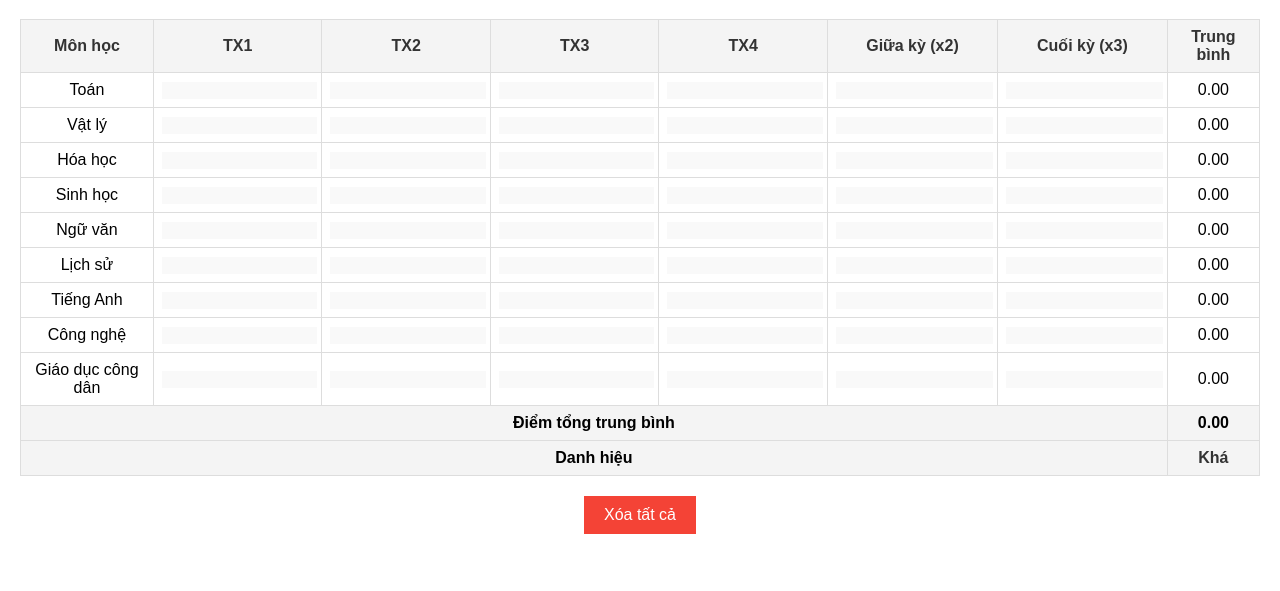
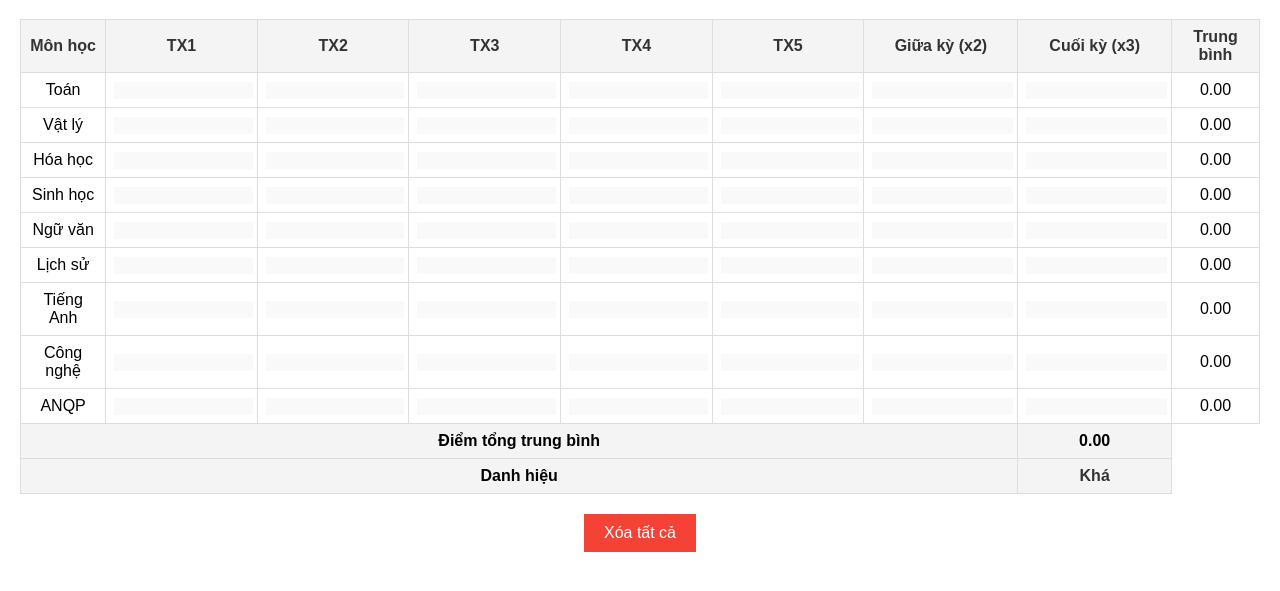
Before and after one commit to ngvkhoa/bangdiem, a plain HTML site: page index.html in a window 1280 px wide. Shown: the part 61-652 px from the top of the page. Drawn offline with Linux system fonts and the light colour scheme.

Commit message:
Update index.html

```diff
--- a/index.html
+++ b/index.html
@@ -80,6 +80,7 @@
                 <th>TX2</th>
                 <th>TX3</th>
                 <th>TX4</th>
+                <th>TX5</th>
                 <th>Giữa kỳ (x2)</th>
                 <th>Cuối kỳ (x3)</th>
                 <th>Trung bình</th>
@@ -88,6 +89,7 @@
         <tbody>
             <tr>
                 <td>Toán</td>
+                <td><input type="text" class="score" data-subject="Toán" data-weight="1"></td>
                 <td><input type="text" class="score" data-subject="Toán" data-weight="1"></td>
                 <td><input type="text" class="score" data-subject="Toán" data-weight="1"></td>
                 <td><input type="text" class="score" data-subject="Toán" data-weight="1"></td>
@@ -102,12 +104,14 @@
                 <td><input type="text" class="score" data-subject="Vật lý" data-weight="1"></td>
                 <td><input type="text" class="score" data-subject="Vật lý" data-weight="1"></td>
                 <td><input type="text" class="score" data-subject="Vật lý" data-weight="1"></td>
+                <td><input type="text" class="score" data-subject="Vật lý" data-weight="1"></td>
                 <td><input type="text" class="score" data-subject="Vật lý" data-weight="2"></td>
                 <td><input type="text" class="score" data-subject="Vật lý" data-weight="3"></td>
                 <td class="average">0.0</td>
             </tr>
             <tr>
                 <td>Hóa học</td>
+                <td><input type="text" class="score" data-subject="Hóa học" data-weight="1"></td>
                 <td><input type="text" class="score" data-subject="Hóa học" data-weight="1"></td>
                 <td><input type="text" class="score" data-subject="Hóa học" data-weight="1"></td>
                 <td><input type="text" class="score" data-subject="Hóa học" data-weight="1"></td>
@@ -122,12 +126,14 @@
                 <td><input type="text" class="score" data-subject="Sinh học" data-weight="1"></td>
                 <td><input type="text" class="score" data-subject="Sinh học" data-weight="1"></td>
                 <td><input type="text" class="score" data-subject="Sinh học" data-weight="1"></td>
+                <td><input type="text" class="score" data-subject="Sinh học" data-weight="1"></td>
                 <td><input type="text" class="score" data-subject="Sinh học" data-weight="2"></td>
                 <td><input type="text" class="score" data-subject="Sinh học" data-weight="3"></td>
                 <td class="average">0.0</td>
             </tr>
             <tr>
                 <td>Ngữ văn</td>
+                <td><input type="text" class="score" data-subject="Ngữ văn" data-weight="1"></td>
                 <td><input type="text" class="score" data-subject="Ngữ văn" data-weight="1"></td>
                 <td><input type="text" class="score" data-subject="Ngữ văn" data-weight="1"></td>
                 <td><input type="text" class="score" data-subject="Ngữ văn" data-weight="1"></td>
@@ -142,12 +148,14 @@
                 <td><input type="text" class="score" data-subject="Lịch sử" data-weight="1"></td>
                 <td><input type="text" class="score" data-subject="Lịch sử" data-weight="1"></td>
                 <td><input type="text" class="score" data-subject="Lịch sử" data-weight="1"></td>
+                <td><input type="text" class="score" data-subject="Ngữ văn" data-weight="1"></td>
                 <td><input type="text" class="score" data-subject="Lịch sử" data-weight="2"></td>
                 <td><input type="text" class="score" data-subject="Lịch sử" data-weight="3"></td>
                 <td class="average">0.0</td>
             </tr>
             <tr>
                 <td>Tiếng Anh</td>
+                <td><input type="text" class="score" data-subject="Tiếng Anh" data-weight="1"></td>
                 <td><input type="text" class="score" data-subject="Tiếng Anh" data-weight="1"></td>
                 <td><input type="text" class="score" data-subject="Tiếng Anh" data-weight="1"></td>
                 <td><input type="text" class="score" data-subject="Tiếng Anh" data-weight="1"></td>
@@ -162,12 +170,14 @@
                 <td><input type="text" class="score" data-subject="Công nghệ" data-weight="1"></td>
                 <td><input type="text" class="score" data-subject="Công nghệ" data-weight="1"></td>
                 <td><input type="text" class="score" data-subject="Công nghệ" data-weight="1"></td>
+                <td><input type="text" class="score" data-subject="Công nghệ" data-weight="1"></td>
                 <td><input type="text" class="score" data-subject="Công nghệ" data-weight="2"></td>
                 <td><input type="text" class="score" data-subject="Công nghệ" data-weight="3"></td>
                 <td class="average">0.0</td>
             </tr>
             <tr>
-                <td>Giáo dục công dân</td>
+                <td>ANQP</td>
+                <td><input type="text" class="score" data-subject="Giáo dục công dân" data-weight="1"></td>
                 <td><input type="text" class="score" data-subject="Giáo dục công dân" data-weight="1"></td>
                 <td><input type="text" class="score" data-subject="Giáo dục công dân" data-weight="1"></td>
                 <td><input type="text" class="score" data-subject="Giáo dục công dân" data-weight="1"></td>
```
